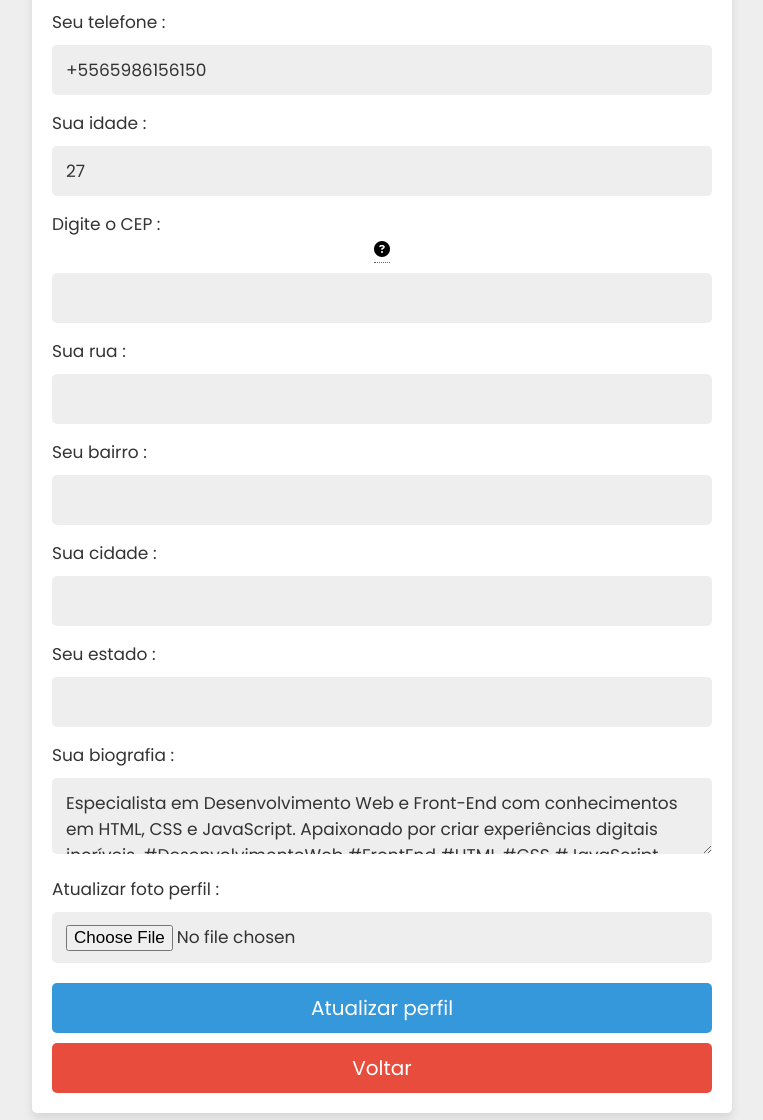
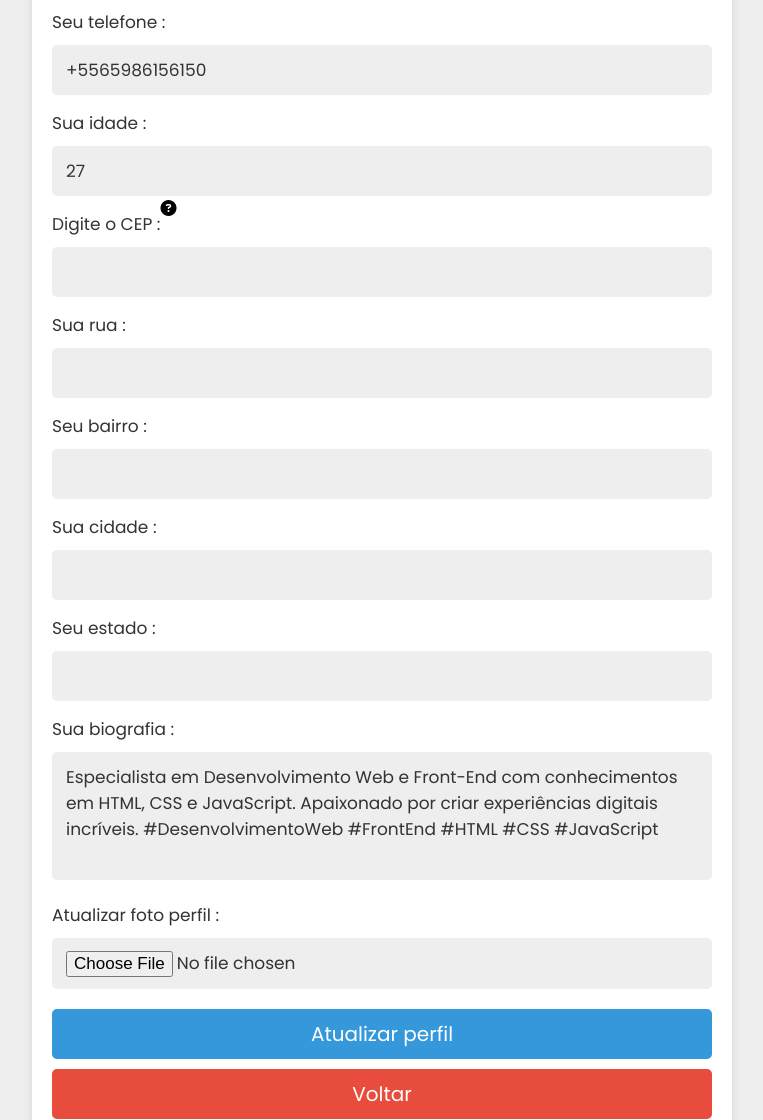
Before and after one commit to eng-joaoelias/profile-hub, a PHP site: page /update_profile.php in a window 1280 px wide. Shown: the part 460-1580 px from the top of the page, without its empty margins (258-1021 px from the left). Run offline with PHP 8.4, Linux system fonts and the light colour scheme; a user stored in the database is signed in; data comes from the database, SQL or seed files in the repository; data that the repository does not hold is empty.

Commit message:
Att para colocar o tooltip no CEP e ícone help

```diff
--- a/css/style.css
+++ b/css/style.css
@@ -226,12 +226,25 @@
    margin-top: 10px;
 }
 
+.update-profile form .flex .inputBox .info-cep {
+   display: flex;
+   flex-direction: row;
+}
+
+.update-profile form .flex .inputBox .box.endereco:hover {
+   cursor: not-allowed;
+}
+
+.update-profile form .flex .inputBox textarea.box {
+   resize: none;
+   height: 16vh;
+}
+
 /*TOOLTIP*/
 
 .tooltip {
    display: inline-block;
    position: relative;
-   border-bottom: 1px dotted #666;
    text-align: left;
 }
 
```
